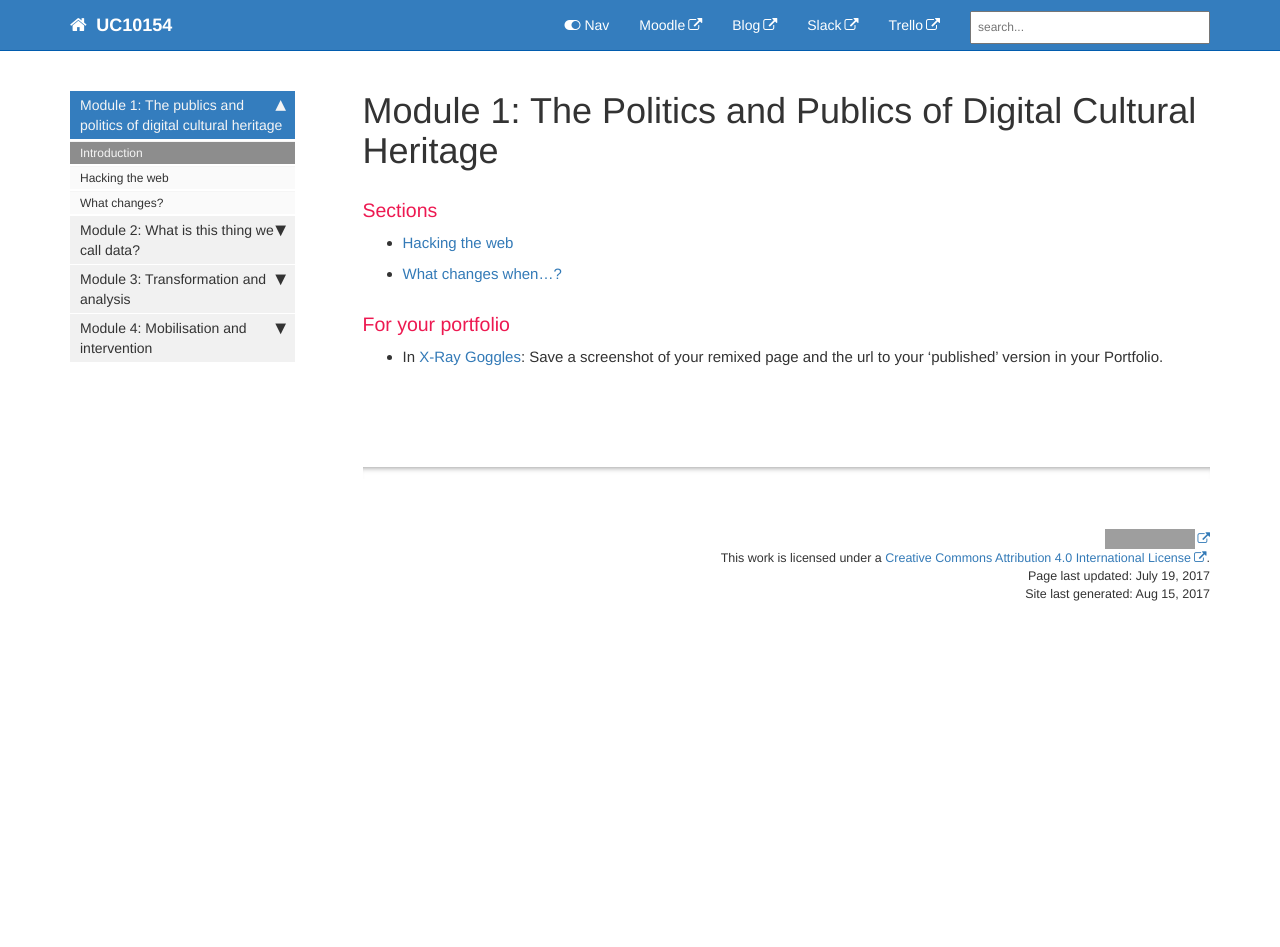
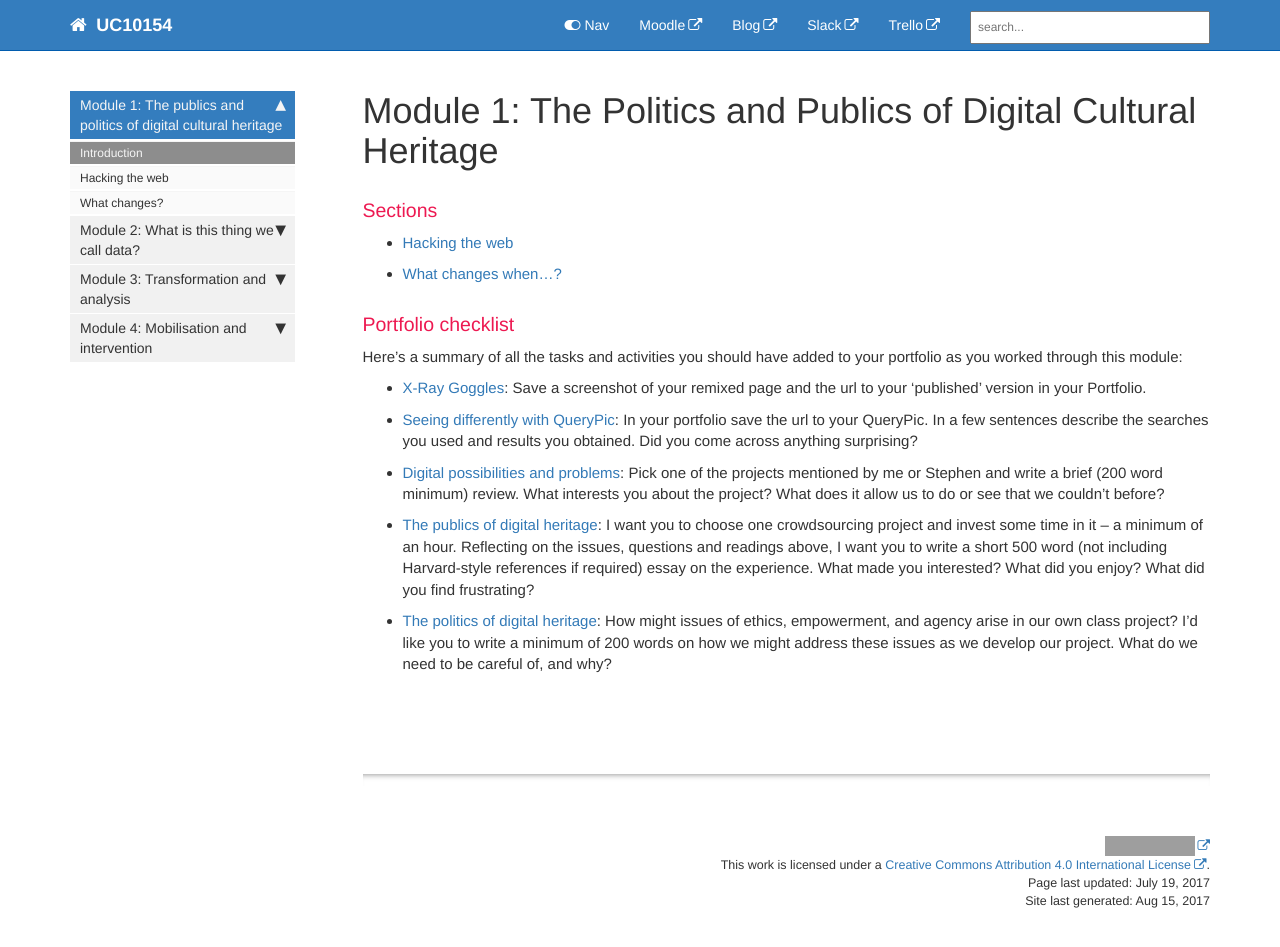
Before and after one commit to wragge/10154-2017, a Jekyll site: the page built from pages/module1/module1-intro.md, in a window 1280 px wide and 961 px high. Shown: the top 947 px of the window. Built offline with Jekyll 4.4.1, drawn with Linux system fonts in a browser that asks for light colours; nearby versions of some CDN libraries; comment, search, counter and statistics services are not loaded; grey boxes are pictures that could not be loaded.

Commit message:
Module 1 updates

```diff
--- a/pages/module1/module1-intro.md
+++ b/pages/module1/module1-intro.md
@@ -14,6 +14,12 @@ toc: false
 * [What changes when...?](module1-changes.html)
 
 
-### For your portfolio
+### Portfolio checklist
 
-* In [X-Ray Goggles](module1-hacking.html#x-ray-goggles): Save a screenshot of your remixed page and the url to your 'published' version in your Portfolio.
+Here's a summary of all the tasks and activities you should have added to your portfolio as you worked through this module:
+
+* [X-Ray Goggles](module1-hacking.html#x-ray-goggles): Save a screenshot of your remixed page and the url to your 'published' version in your Portfolio.
+* [Seeing differently with QueryPic](module1-changes.html#seeing-differently-with-querypic): In your portfolio save the url to your QueryPic. In a few sentences describe the searches you used and results you obtained. Did you come across anything surprising?
+* [Digital possibilities and problems](module1-changes.html#digital-possibilities-and-problems): Pick one of the projects mentioned by me or Stephen and write a brief (200 word minimum) review. What interests you about the project? What does it allow us to do or see that we couldn’t before?
+* [The publics of digital heritage](module1-changes.html#the-publics-of-digital-heritage): I want you to choose one crowdsourcing project and invest some time in it -- a minimum of an hour. Reflecting on the issues, questions and readings above, I want you to write a short 500 word (not including Harvard-style references if required) essay on the experience. What made you interested? What did you enjoy? What did you find frustrating?
+* [The politics of digital heritage](module1-changes.html#the-politics-of-digital-heritage): How might issues of ethics, empowerment, and agency arise in our own class project? I'd like you to write a minimum of 200 words on how we might address these issues as we develop our project. What do we need to be careful of, and why?
```
Also changed, not shown: index.md (+2 -4 lines), pages/module1/module1-changes.md (+4 -1 lines).
